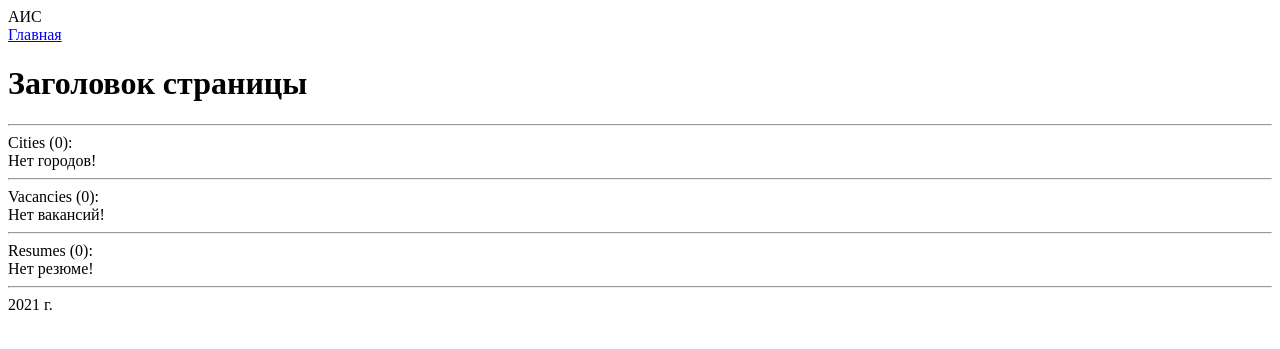
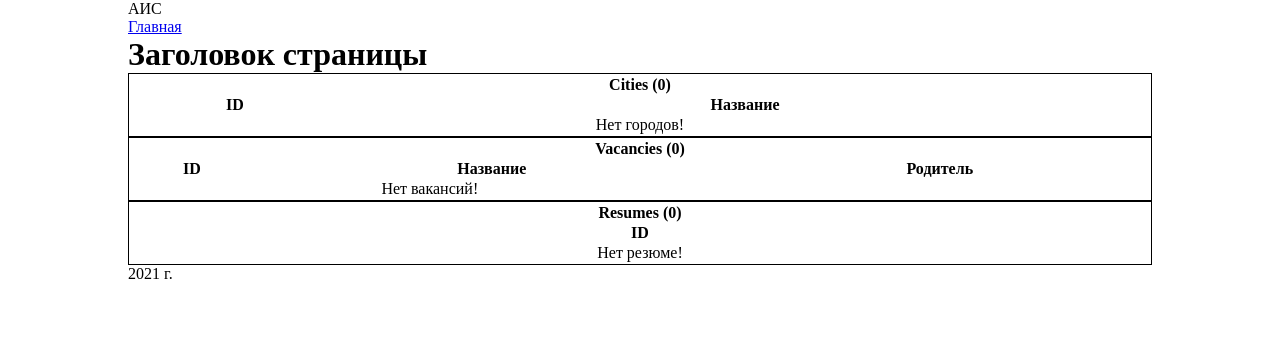
Before and after one commit to Nikolai-415/symfony-study-3, a Symfony app: template templates/data/index.html.twig in a window 1280 px wide. Shown: the top 349 px of the page. Run offline with Twig, Linux system fonts and the light colour scheme; the template is opened without the code that fills it, so the values that code supplies are empty; some libraries are stand-ins or nearby versions.

Commit message:
Исправил подключение CSS; Немного изменил отображение данных на главной странице

```diff
--- a/Docker-Compose.yml
+++ b/Docker-Compose.yml
@@ -42,6 +42,7 @@ services:
     ports:
       - ${APP_PORT}:80
     volumes:
+      - .:${APP_ROOT}
       - ./nginx/nginx.conf:/etc/nginx/nginx.conf
 
   postgres:
--- a/composer.json
+++ b/composer.json
@@ -12,6 +12,7 @@
         "doctrine/doctrine-migrations-bundle": "^3.1",
         "doctrine/orm": "^2.9",
         "sensio/framework-extra-bundle": "^6.1",
+        "symfony/asset": "5.3.*",
         "symfony/console": "5.3.*",
         "symfony/dotenv": "5.3.*",
         "symfony/flex": "^1.3.1",
--- a/public/css/style.css
+++ b/public/css/style.css
@@ -0,0 +1,17 @@
+* {
+    margin: 0;
+    padding: 0;
+}
+
+body {
+    padding: 0 10%;
+}
+
+.table_data {
+    width: 100%;
+    border: 1px solid #000000;
+}
+
+.table_data tr td {
+    text-align: center;
+}
--- a/src/Controller/DataController.php
+++ b/src/Controller/DataController.php
@@ -20,6 +20,7 @@ class DataController extends AbstractController
             curl_setopt($curlHandle, CURLOPT_RETURNTRANSFER, true);
             $data = curl_exec($curlHandle);
             $response = curl_getinfo($curlHandle, CURLINFO_RESPONSE_CODE);
+            curl_close($curlHandle);
 
             if ($response == 200) // Если всё в порядке
             {
--- a/templates/base.html.twig
+++ b/templates/base.html.twig
@@ -3,7 +3,7 @@
     <head>
         <meta charset="UTF-8">
         <title>{% block title %}Заголовок по умолчанию{% endblock %}</title>
-        <link rel="stylesheet" type="text/css" href="css/style.css" />
+        <link rel="stylesheet" type="text/css" href="{{ asset('css/style.css') }}" />
         {# Run `composer require symfony/webpack-encore-bundle`
            and uncomment the following Encore helpers to start using Symfony UX #}
         {% block stylesheets %}
--- a/templates/data/index.html.twig
+++ b/templates/data/index.html.twig
@@ -6,60 +6,86 @@
 
 {% block content %}
     {% if errors_texts %}
+
         При попытке загрузки данных возникли следующие ошибки:
         {% for error_text in errors_texts %}
             <li>{{ error_text }};</li>
         {% endfor %}
+
     {% else %}
 
-        <hr/>
-
-        Cities ({{ cities|length }}):<br/>
+        <table class="table_data">
+            <tr>
+                <th colspan="2">Cities ({{ cities|length }})</th>
+            </tr>
+            <tr>
+                <th>ID</th>
+                <th>Название</th>
+            </tr>
             {% if cities|length != 0 %}
                 {% for city in cities %}
-                <li>
-                    {{ city.id }} |
-                    {{ city.name }}
-                </li>
+                    <tr>
+                        <td>{{ city.id }}</td>
+                        <td>{{ city.name }}</td>
+                    </tr>
                 {% endfor %}
             {% else %}
-            Нет городов!
+                <tr>
+                    <td colspan="2">Нет городов!</td>
+                </tr>
             {% endif %}
+        </table>
 
-        <hr/>
-
-        Vacancies ({{ vacancies|length }}):<br/>
+        <table class="table_data">
+            <tr>
+                <th colspan="3">Vacancies ({{ vacancies|length }})</th>
+            </tr>
+            <tr>
+                <th>ID</th>
+                <th>Название</th>
+                <th>Родитель</th>
+            </tr>
             {% if vacancies|length != 0 %}
                 {% for vacancy in vacancies %}
-                <li>
-                    {{ vacancy.id }} |
-                    {{ vacancy.name }} |
+                    <tr>
+                        <td>{{ vacancy.id }}</td>
+                        <td>{{ vacancy.name }}</td>
+                        <td>
                             {% if vacancy.parent %}
                                 {{ vacancy.parent.name }}
                             {% else %}
                                 Нет
                             {% endif %}
-                </li>
+                        </td>
+                    </tr>
                 {% endfor %}
             {% else %}
-            Нет вакансий!
+                <tr>
+                    <td colspan="2">Нет вакансий!</td>
+                </tr>
             {% endif %}
+        </table>
 
-        <hr/>
 
-        Resumes ({{ resumes|length }}):<br/>
+        <table class="table_data">
+            <tr>
+                <th colspan="1">Resumes ({{ resumes|length }})</th>
+            </tr>
+            <tr>
+                <th>ID</th>
+            </tr>
             {% if resumes|length != 0 %}
                 {% for resume in resumes %}
-                <li>
-                    {{ resume.id }} |
-                    {{ resume.full_name }}
-                </li>
+                    <tr>
+                        <td>{{ resume.id }}</td>
+                    </tr>
                 {% endfor %}
             {% else %}
-            Нет резюме!
+                <tr>
+                    <td colspan="2">Нет резюме!</td>
+                </tr>
             {% endif %}
-
-        <hr/>
+        </table>
 
     {% endif %}
 {% endblock %}
```
Also changed, not shown: 3 other files. Lines whose indentation alone changed are shown as unchanged.
